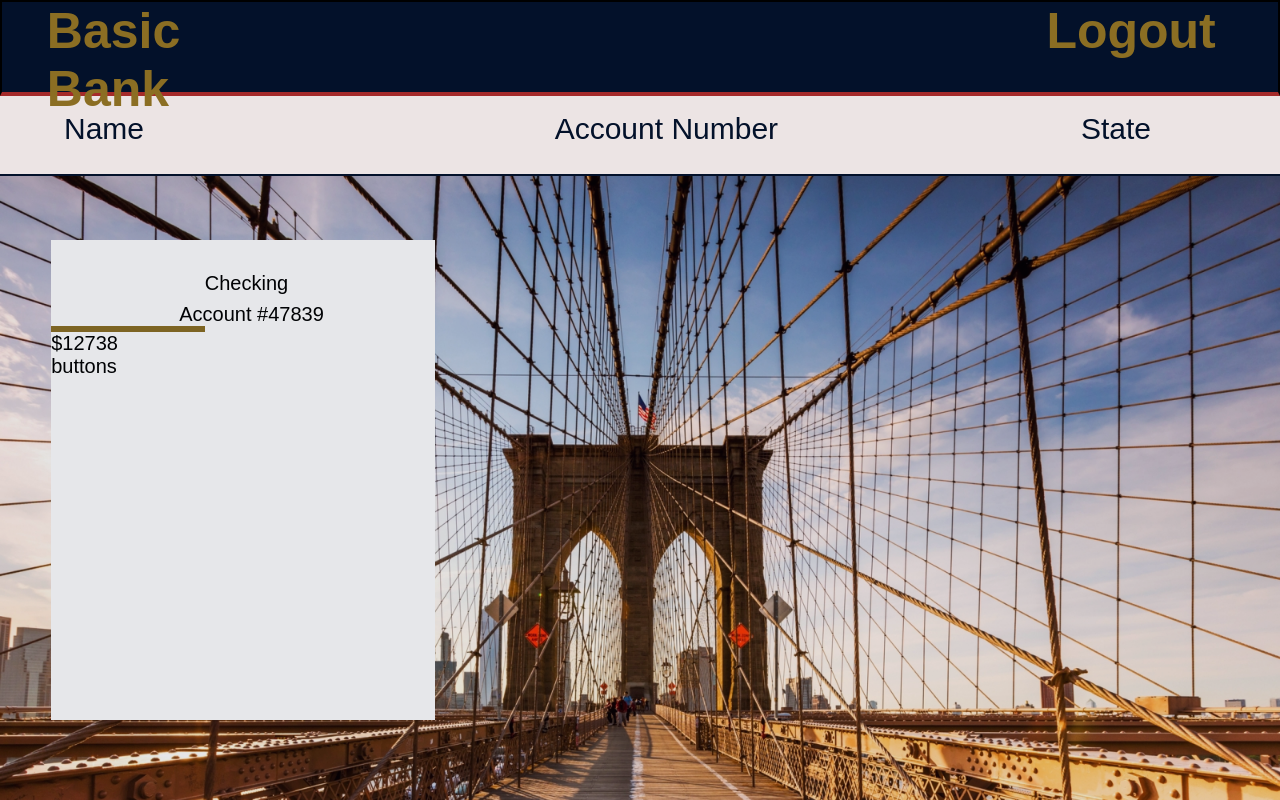
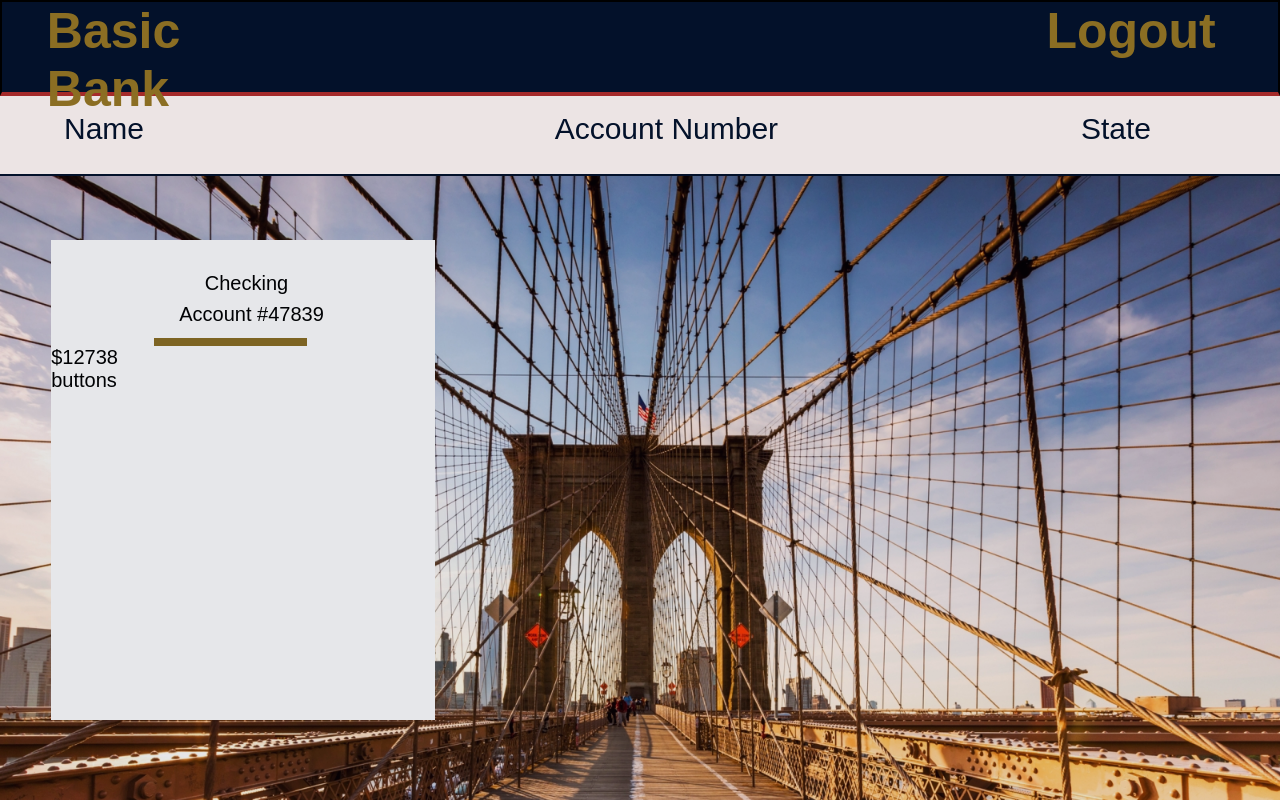
Before and after one commit to cyberstizz/basicbank, a React (Create React App) app: page /accounts in a window 1280 px wide. Built offline with nearby package versions, Linux system fonts and the light colour scheme; no server answers.

Commit message:
thickened gold line

```diff
--- a/src/components/AccountCard.css
+++ b/src/components/AccountCard.css
@@ -24,6 +24,8 @@
 }
 
 .goldLine{
-border-bottom: solid 6px rgb(139, 110, 35);
-width: 12vw
+border-bottom: solid 8px rgb(139, 110, 35);
+width: 12vw;
+margin-left: 8vw;
+margin-top: 1.5vh;
 }
```
